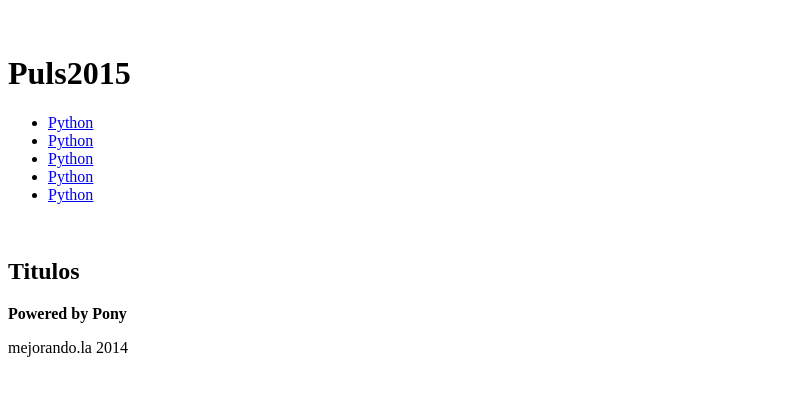
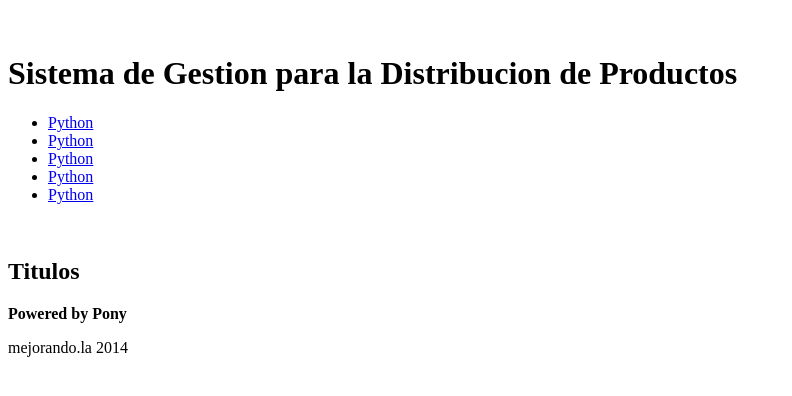
Before and after one commit to winstonam/SysWeb, a plain HTML site: page index.html in a window 1280 px wide. Shown: the whole page, without its empty margins (0-792 px from the left). Drawn offline with Linux system fonts and the light colour scheme.

Commit message:
Modificaciones varias
se inicia con la creacion de la pagina index del sistema

```diff
--- a/index.html
+++ b/index.html
@@ -2,14 +2,14 @@
 <html lang="es">
  	<head>
   		<meta charset="utf-8"/>
-		<title></title>
+		<title>SysWeb</title>
 	</head>
 	<body>
  		<header>
  	 		<figure id="logo">
   				<img src="">
   			</figure>
-  <h1>Puls2015</h1>
+  			<h1>Sistema de Gestion para la Distribucion de Productos</h1>
   			<figure id="avatar">
   			</figure>
  		</header>
```
Lines whose indentation alone changed are shown as unchanged.
